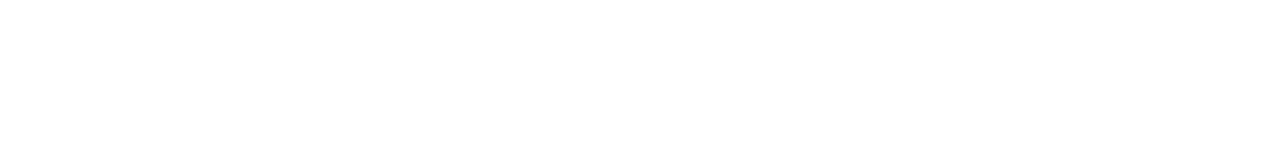
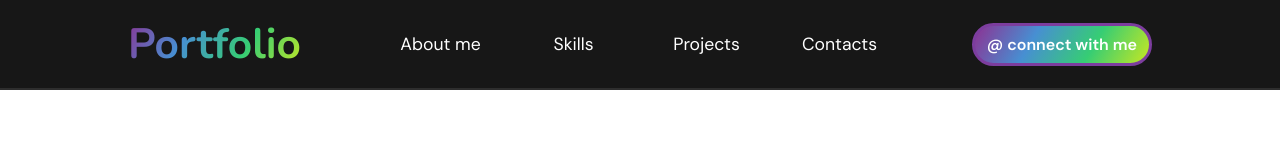
Before and after one commit to Tiana-K08/project_portfolio, a plain HTML site: page index.html in a window 1280 px wide. Drawn offline with nearby package versions, Linux system fonts and the light colour scheme; a web font is replaced by a local one.

Commit message:
header / navigation

```diff
--- /dev/null
+++ b/css/common.css
@@ -0,0 +1,20 @@
+@import url('https://fonts.googleapis.com/css2?family=DM+Sans:ital,opsz,wght@0,9..40,100..1000;1,9..40,100..1000&family=Nunito:ital,wght@0,200..1000;1,200..1000&family=Playwrite+IN:wght@100..400&display=swap');
+
+/* font-family: "DM Sans", sans-serif; */
+/* font-family: "Nunito", sans-serif; */
+/* font-family: "Playwrite IN", sans-serif; */
+
+* {
+    margin: 0;
+    padding: 0;
+    box-sizing: border-box;
+}
+
+a {
+    color: red;
+    text-decoration: none;
+}
+
+html, body, button {
+    font-family: "DM Sans", sans-serif;
+}
--- /dev/null
+++ b/css/header.css
@@ -0,0 +1,74 @@
+.header-wrapper {
+    background-color: var(--bg-dark);
+    color: var(--items-light);
+}
+
+.header-container {
+    display: grid;
+    grid-template-columns: 1fr 2fr 1fr;
+    align-items: center;
+    padding: 15px 10vw;
+    border-bottom: 2px solid var(--option-gray);
+}
+
+.logo-wrapper h1 {
+    font-family: "Nunito", sans-serif;
+    font-size: 2.65rem;
+}
+
+.logo-wrapper a {
+    background: linear-gradient(120deg, #8d3293, #478fd2, #36cd74, #c7e722);
+    color: transparent;
+    background-clip: text;
+    -webkit-background-clip: text;
+}
+
+.nav-wrapper > .nav-list {
+    display: flex;
+    gap: 20px;
+    justify-content: space-between;
+    align-items: center;
+    height: 32px;
+}
+
+.nav-wrapper > .nav-list li {
+    flex: 1;
+    text-align: center;
+    list-style-type: none;
+}
+
+.nav-wrapper > .nav-list a {
+    color: var(--items-light);
+    font-size: 1.1rem;
+    transition: 0.3s;
+}
+
+.nav-wrapper > .nav-list a:hover {
+    font-size: 1.3rem;
+    font-weight: 500;
+    letter-spacing: 0.5px;
+}
+
+.connect-wrapper {
+    justify-self: right;
+}
+
+.connect-wrapper button {
+    padding: 8px 12px;
+    background: linear-gradient(120deg, #8d3293, #478fd2, #36cd74, #c7e722);
+    border: 3px solid var(--option-violet);
+    border-radius: 25px;
+    color: var(--items-light);
+    font-size: 1rem;
+    font-weight: 600;
+}
+
+.connect-wrapper button:hover {
+    border: 3px solid var(--items-light);
+    cursor: pointer;
+}
+
+.connect-wrapper button:active {
+    position: relative;
+    top: 1px;
+}
--- /dev/null
+++ b/css/variables.css
@@ -0,0 +1,6 @@
+:root {
+    --bg-dark: #171717;
+    --items-light: #ffffff;
+    --option-gray: #2e2e2e;
+    --option-violet: #7c3d9e;
+}
--- a/index.html
+++ b/index.html
@@ -4,8 +4,29 @@
     <meta charset="UTF-8">
     <meta name="viewport" content="width=device-width, initial-scale=1.0">
     <title>Tetiana Kononenko</title>
+    <link rel="stylesheet" href="css/variables.css">
+    <link rel="stylesheet" href="css/common.css">
+    <link rel="stylesheet" href="css/header.css">
 </head>
 <body>
+    <header class="header-wrapper">
+        <div class="header-container">
+            <div class="logo-wrapper">
+                <h1><a href="index.html">Portfolio</a></h1>
+            </div>
+            <nav class="nav-wrapper">
+                <ul class="nav-list">
+                    <li><a href="#">About me</a></li>
+                    <li><a href="#">Skills</a></li>
+                    <li><a href="#">Projects</a></li>
+                    <li><a href="#">Contacts</a></li>
+                </ul>
+            </nav>
+            <div class="connect-wrapper">
+                <button onclick="window.location.href='mailto:tetkononenko2020@gmail.com';">@ connect with me</button>
+            </div>
+        </div>
+    </header>
 
 </body>
 </html>
```
